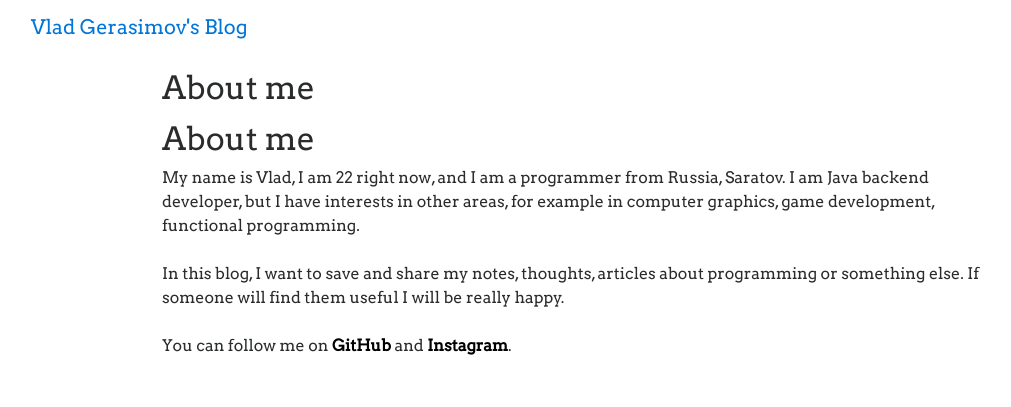
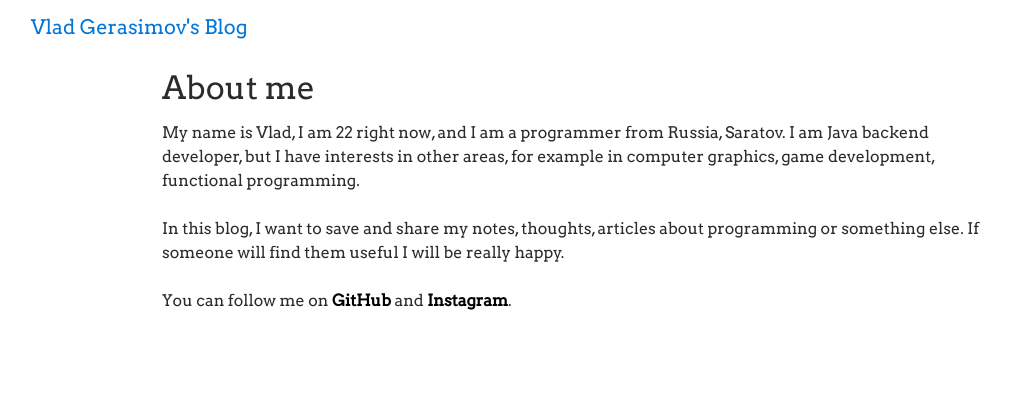
Before and after one commit to wlad031/wlad031.github.io, a plain HTML site: page about_me.html in a window 1280 px wide. Shown: the whole page, without its empty margins (54-1065 px from the left). Drawn offline with nearby package versions, Linux system fonts and the light colour scheme.

Commit message:
Fix About me page

```diff
--- a/about_me.html
+++ b/about_me.html
@@ -89,9 +89,6 @@
     <h2 style="margin-bottom: 10px">About me</h2>
 
     <p>
-        <div>
-  <h2 style="margin-bottom: 10px">About me</h2>
-
         <p>
     My name is Vlad, I am 22 right now, and I am a programmer from Russia, Saratov. I am Java backend developer, but
     I have interests in other areas, for example in computer graphics, game development, functional programming.
@@ -106,7 +103,6 @@
     You can follow me on <a href="https://github.com/wlad031" style="color: black"><b>GitHub</b></a> and <a href="https://instagram.com/wlad031" style="color: black"><b>Instagram</b></a>.
 
 </p>
-</div>
     </p>
 </div>
 </div>
```
Also changed, not shown: 1 other file. Lines whose indentation alone changed are shown as unchanged.
